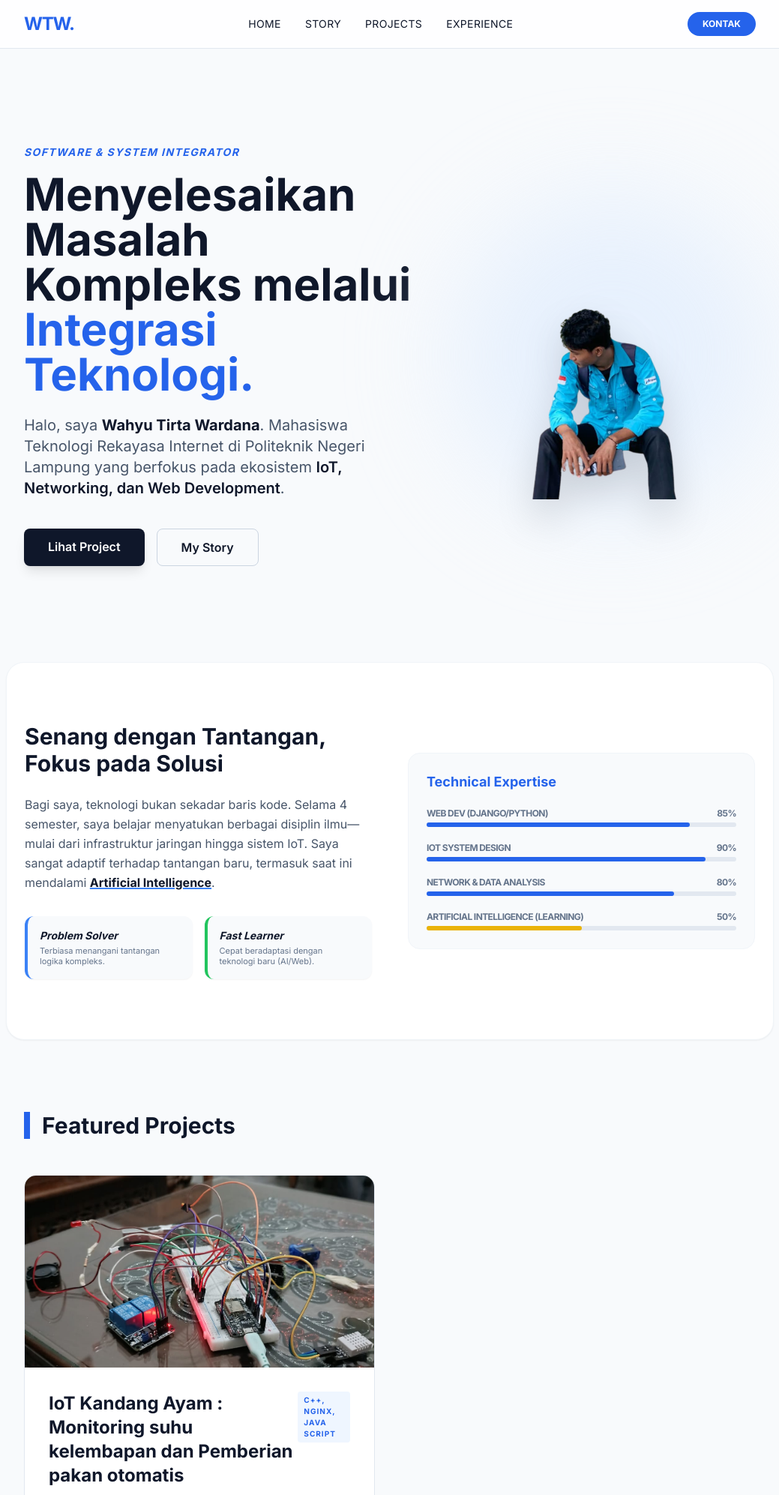
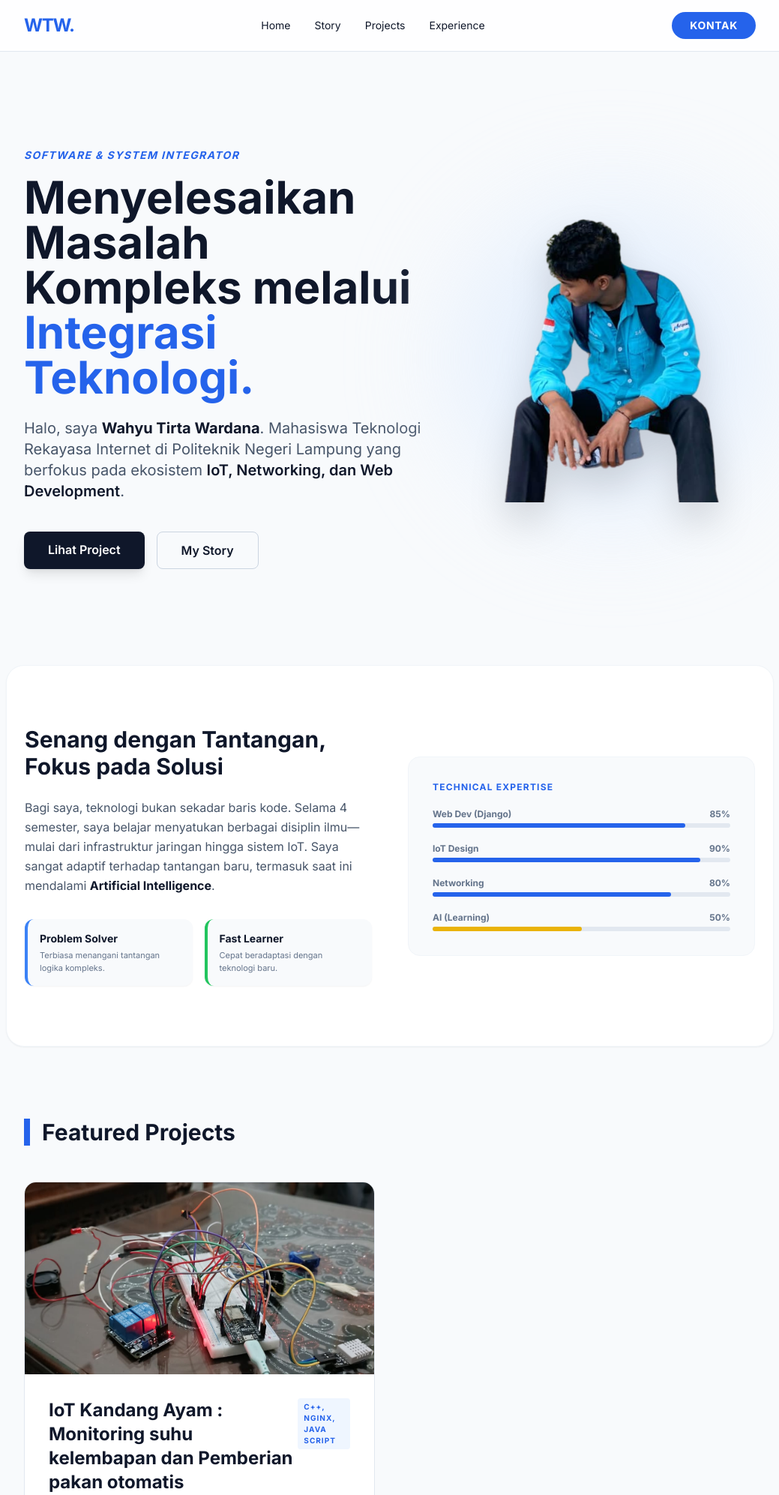
Before and after one commit to wahyourbaeee/mywebsite, a Django app: page / in a window 1280 px wide. Shown: the top 1994 px of the page at 75% size, without its empty margins (120-1159 px from the left). Run offline with Django 5.2, Linux system fonts and the light colour scheme; data comes from the database, SQL or seed files in the repository; parts of the project's set-up code (start-up, migrations or seed data) failed here and were passed over; some libraries are stand-ins or nearby versions.

Commit message:
penambahan kontak email

```diff
--- a/mywebsite/main_app/templates/main_app/base.html
+++ b/mywebsite/main_app/templates/main_app/base.html
@@ -25,9 +25,7 @@
         <span class="font-bold text-2xl tracking-tighter text-blue-600"
           >WTW.</span
         >
-        <div
-          class="hidden md:flex space-x-8 font-medium text-sm uppercase tracking-wide"
-        >
+        <div class="hidden md:flex space-x-8 font-medium text-sm">
           <a href="#home" class="hover:text-blue-600 transition">Home</a>
           <a href="#story" class="hover:text-blue-600 transition">Story</a>
           <a href="#projects" class="hover:text-blue-600 transition"
@@ -38,8 +36,8 @@
           >
         </div>
         <a
-          href="mailto:wahyutirta@example.com"
-          class="bg-blue-600 text-white px-5 py-2 rounded-full text-xs font-bold hover:bg-blue-700 transition uppercase"
+          href="#contact"
+          class="bg-blue-600 text-white px-6 py-2 rounded-full text-sm font-bold hover:bg-blue-700 transition uppercase tracking-wider"
           >Kontak</a
         >
       </div>
@@ -50,10 +48,8 @@
     </main>
 
     <footer class="bg-white border-t border-slate-200 py-12 mt-20">
-      <div class="max-w-5xl mx-auto px-6 text-center">
-        <p class="text-slate-500 text-sm">
-          © 2026 Wahyu Tirta Wardana. Built with Django & Tailwind CSS.
-        </p>
+      <div class="max-w-5xl mx-auto px-6 text-center text-slate-500 text-sm">
+        © 2026 Wahyu Tirta Wardana. Built with Django & Tailwind CSS.
       </div>
     </footer>
   </body>
--- a/mywebsite/main_app/templates/main_app/main.html
+++ b/mywebsite/main_app/templates/main_app/main.html
@@ -2,7 +2,7 @@
 
 <section id="home" class="py-20 md:py-32">
   <div
-    class="flex flex-col-reverse md:flex-row items-center justify-between gap-12 md:gap-16"
+    class="flex flex-col-reverse md:flex-row items-center justify-between gap-12"
   >
     <div class="md:w-3/5 text-center md:text-left">
       <h2
@@ -30,23 +30,21 @@
       <div class="flex flex-wrap justify-center md:justify-start gap-4">
         <a
           href="#projects"
-          class="bg-slate-900 text-white px-8 py-3 rounded-lg font-semibold hover:bg-slate-800 transition shadow-lg text-sm md:text-base"
+          class="bg-slate-900 text-white px-8 py-3 rounded-lg font-semibold hover:bg-slate-800 transition shadow-lg"
           >Lihat Project</a
         >
         <a
           href="#story"
-          class="border border-slate-300 px-8 py-3 rounded-lg font-semibold hover:bg-gray-100 transition text-sm md:text-base"
+          class="border border-slate-300 px-8 py-3 rounded-lg font-semibold hover:bg-gray-100 transition"
           >My Story</a
         >
       </div>
     </div>
-
     <div class="md:w-2/5 flex justify-center relative">
       <div class="relative w-64 h-64 md:w-80 md:h-80 lg:w-96 lg:h-96">
         <div
           class="absolute inset-0 bg-blue-100 rounded-full scale-110 blur-3xl opacity-60"
         ></div>
-
         <img
           src="{% static 'images/wahyu-profile.png' %}"
           alt="Wahyu Tirta Wardana"
@@ -62,51 +60,47 @@
   class="py-20 bg-white -mx-6 px-6 md:rounded-3xl border border-slate-100 shadow-sm"
 >
   <div class="grid grid-cols-1 md:grid-cols-2 gap-12 items-center">
-    <div class="text-pretty">
-      <h3 class="text-3xl font-bold mb-6 text-slate-900">
+    <div>
+      <h3 class="text-3xl font-bold mb-6">
         Senang dengan Tantangan, Fokus pada Solusi
       </h3>
-      <p class="text-slate-600 mb-4 leading-relaxed">
+      <p class="text-slate-600 mb-6 leading-relaxed">
         Bagi saya, teknologi bukan sekadar baris kode. Selama 4 semester, saya
         belajar menyatukan berbagai disiplin ilmu—mulai dari infrastruktur
         jaringan hingga sistem IoT. Saya sangat adaptif terhadap tantangan baru,
         termasuk saat ini mendalami
-        <span
-          class="font-bold text-slate-900 text-slate-900 underline decoration-blue-500 decoration-2"
-          >Artificial Intelligence</span
-        >.
+        <span class="font-bold text-slate-900">Artificial Intelligence</span>.
       </p>
-      <div class="grid grid-cols-2 gap-4 mt-8 text-pretty">
+      <div class="grid grid-cols-2 gap-4 mt-8">
         <div
           class="p-4 bg-slate-50 rounded-xl border-l-4 border-blue-500 shadow-sm"
         >
-          <h4 class="font-bold text-slate-900 text-sm italic">
-            Problem Solver
-          </h4>
-          <p class="text-[11px] text-slate-500 mt-1 leading-tight">
+          <h4 class="font-bold text-slate-900 text-sm">Problem Solver</h4>
+          <p class="text-[11px] text-slate-500 mt-1">
             Terbiasa menangani tantangan logika kompleks.
           </p>
         </div>
         <div
           class="p-4 bg-slate-50 rounded-xl border-l-4 border-green-500 shadow-sm"
         >
-          <h4 class="font-bold text-slate-900 text-sm italic">Fast Learner</h4>
-          <p class="text-[11px] text-slate-500 mt-1 leading-tight">
-            Cepat beradaptasi dengan teknologi baru (AI/Web).
+          <h4 class="font-bold text-slate-900 text-sm">Fast Learner</h4>
+          <p class="text-[11px] text-slate-500 mt-1">
+            Cepat beradaptasi dengan teknologi baru.
           </p>
         </div>
       </div>
     </div>
 
-    <div class="space-y-5 bg-slate-50 p-6 rounded-2xl border border-slate-100">
-      <h4 class="text-lg font-bold mb-4 text-blue-600">Technical Expertise</h4>
+    <div class="space-y-5 bg-slate-50 p-8 rounded-2xl border border-slate-100">
+      <h4
+        class="text-lg font-bold mb-4 text-blue-600 uppercase tracking-widest text-xs"
+      >
+        Technical Expertise
+      </h4>
 
       <div>
-        <div
-          class="flex justify-between mb-1 text-xs font-bold uppercase text-slate-500 tracking-tighter"
-        >
-          <span>Web Dev (Django/Python)</span>
-          <span>85%</span>
+        <div class="flex justify-between mb-1 text-xs font-bold text-slate-500">
+          <span>Web Dev (Django)</span><span>85%</span>
         </div>
         <div class="w-full bg-slate-200 rounded-full h-1.5">
           <div class="bg-blue-600 h-1.5 rounded-full" style="width: 85%"></div>
@@ -114,11 +108,8 @@
       </div>
 
       <div>
-        <div
-          class="flex justify-between mb-1 text-xs font-bold uppercase text-slate-500 tracking-tighter"
-        >
-          <span>IoT System Design</span>
-          <span>90%</span>
+        <div class="flex justify-between mb-1 text-xs font-bold text-slate-500">
+          <span>IoT Design</span><span>90%</span>
         </div>
         <div class="w-full bg-slate-200 rounded-full h-1.5">
           <div class="bg-blue-600 h-1.5 rounded-full" style="width: 90%"></div>
@@ -126,11 +117,8 @@
       </div>
 
       <div>
-        <div
-          class="flex justify-between mb-1 text-xs font-bold uppercase text-slate-500 tracking-tighter"
-        >
-          <span>Network & Data Analysis</span>
-          <span>80%</span>
+        <div class="flex justify-between mb-1 text-xs font-bold text-slate-500">
+          <span>Networking</span><span>80%</span>
         </div>
         <div class="w-full bg-slate-200 rounded-full h-1.5">
           <div class="bg-blue-600 h-1.5 rounded-full" style="width: 80%"></div>
@@ -138,11 +126,8 @@
       </div>
 
       <div>
-        <div
-          class="flex justify-between mb-1 text-xs font-bold uppercase text-slate-500 tracking-tighter"
-        >
-          <span>Artificial Intelligence (Learning)</span>
-          <span>50%</span>
+        <div class="flex justify-between mb-1 text-xs font-bold text-slate-500">
+          <span>AI (Learning)</span><span>50%</span>
         </div>
         <div class="w-full bg-slate-200 rounded-full h-1.5">
           <div
@@ -156,9 +141,7 @@
 </section>
 
 <section id="projects" class="py-24">
-  <h3
-    class="text-3xl font-bold mb-12 text-slate-900 border-l-8 border-blue-600 pl-4"
-  >
+  <h3 class="text-3xl font-bold mb-12 border-l-8 border-blue-600 pl-4">
     Featured Projects
   </h3>
   <div class="grid grid-cols-1 md:grid-cols-2 gap-10">
@@ -172,19 +155,11 @@
           src="{{ project.image.url }}"
           class="w-full h-full object-cover group-hover:scale-110 transition duration-700"
         />
-        {% else %}
-        <div
-          class="w-full h-full flex items-center justify-center text-slate-400"
-        >
-          No Image
-        </div>
         {% endif %}
       </div>
       <div class="p-8">
         <div class="flex justify-between items-start mb-3">
-          <h4
-            class="text-2xl font-bold text-slate-900 group-hover:text-blue-600 transition"
-          >
+          <h4 class="text-2xl font-bold group-hover:text-blue-600 transition">
             {{ project.title }}
           </h4>
           <span
@@ -192,17 +167,14 @@
             >{{ project.tech_stack }}</span
           >
         </div>
-        <p class="text-slate-600 text-sm mb-6 leading-relaxed">
-          {{ project.description }}
-        </p>
+        <p class="text-slate-600 text-sm mb-6">{{ project.description }}</p>
         {% if project.github_link %}
         <a
           href="{{ project.github_link }}"
           target="_blank"
-          class="inline-flex items-center gap-2 font-bold text-sm text-slate-900 hover:text-blue-600 transition-all hover:gap-4"
+          class="font-bold text-sm text-slate-900 hover:text-blue-600 transition-all hover:gap-4 flex items-center gap-2"
+          >View Code <span>→</span></a
         >
-          View Code <span>→</span>
-        </a>
         {% endif %}
       </div>
     </div>
@@ -213,42 +185,45 @@
 <section id="experience" class="py-20 border-t border-slate-200">
   <div class="grid grid-cols-1 md:grid-cols-3 gap-12">
     <div class="md:col-span-2 space-y-8">
-      <h3 class="text-2xl font-bold">Leadership & Collaborative Work</h3>
+      <h3 class="text-2xl font-bold text-slate-900">
+        Leadership & Collaborative Work
+      </h3>
       <div class="border-l-2 border-slate-200 pl-6 space-y-8">
         <div>
-          <span class="text-xs font-bold text-blue-600 uppercase"
+          <span
+            class="text-xs font-bold text-blue-600 uppercase tracking-widest"
             >PKM Leader</span
           >
           <h4 class="font-bold text-lg text-slate-900">
             Ketua Tim Program Kreativitas Mahasiswa
           </h4>
           <p class="text-slate-500 text-sm mt-1">
-            Mengorganisir tim dan menyatukan visi dalam pengembangan inovasi
-            teknologi nasional.
+            Mengorganisir tim dalam inovasi teknologi nasional.
           </p>
         </div>
         <div>
-          <span class="text-xs font-bold text-blue-600 uppercase"
+          <span
+            class="text-xs font-bold text-blue-600 uppercase tracking-widest"
             >Collaborative Author</span
           >
           <h4 class="font-bold text-lg text-slate-900">
             Penulis Buku & Pemateri Teknologi
           </h4>
           <p class="text-slate-500 text-sm mt-1">
-            Berkontribusi dalam buku "Internet of Things" dan aktif sebagai
-            pembicara Cyber Hygiene bersama tim.
+            Berkontribusi pada buku "Internet of Things" dan speaker Cyber
+            Hygiene.
           </p>
         </div>
       </div>
     </div>
     <div
-      class="bg-slate-900 text-white p-8 rounded-3xl flex flex-col justify-between shadow-2xl shadow-blue-900/20"
+      class="bg-slate-900 text-white p-8 rounded-3xl flex flex-col justify-between shadow-2xl"
     >
       <div>
-        <h4 class="text-xl font-bold mb-4 italic text-blue-400 underline">
+        <h4 class="text-xl font-bold italic text-blue-400 underline mb-4">
           Let's Connect
         </h4>
-        <p class="text-slate-400 text-sm leading-relaxed">
+        <p class="text-slate-400 text-sm">
           Terbuka untuk kolaborasi project, freelance, atau peluang magang.
         </p>
       </div>
@@ -256,7 +231,7 @@
         <a
           href="https://www.linkedin.com/in/wahyutirtawardana/"
           target="_blank"
-          class="p-3 bg-white/10 rounded-full hover:bg-blue-600 transition"
+          class="p-3 bg-white/10 rounded-full hover:bg-blue-600 transition shadow-sm"
         >
           <svg class="w-5 h-5 fill-white" viewBox="0 0 24 24">
             <path
@@ -267,7 +242,7 @@
         <a
           href="https://github.com/wahyourbaeee"
           target="_blank"
-          class="p-3 bg-white/10 rounded-full hover:bg-white hover:text-black transition"
+          class="p-3 bg-white/10 rounded-full hover:bg-white hover:text-black transition shadow-sm"
         >
           <svg class="w-5 h-5 fill-current" viewBox="0 0 24 24">
             <path
@@ -280,4 +255,39 @@
   </div>
 </section>
 
+<section id="contact" class="py-24 border-t border-slate-100 text-center">
+  <h2 class="text-blue-600 font-bold uppercase text-xs tracking-widest mb-4">
+    Direct Contact
+  </h2>
+  <h3 class="text-4xl font-extrabold mb-12 text-slate-900">
+    Siap untuk Kolaborasi?
+  </h3>
+  <div class="inline-flex flex-col md:flex-row gap-6">
+    <a
+      href="mailto:wwahyutirta@gmail.com"
+      class="flex items-center gap-4 px-8 py-4 bg-white border border-slate-200 rounded-2xl hover:border-blue-500 hover:shadow-lg transition group"
+    >
+      <div
+        class="p-3 bg-blue-50 rounded-xl group-hover:bg-blue-600 transition-colors"
+      >
+        <svg
+          class="w-6 h-6 text-blue-600 group-hover:text-white"
+          fill="none"
+          stroke="currentColor"
+          viewBox="0 0 24 24"
+        >
+          <path
+            stroke-width="2"
+            d="M3 8l7.89 5.26a2 2 0 002.22 0L21 8M5 19h14a2 2 0 002-2V7a2 2 0 00-2-2H5a2 2 0 00-2 2v10a2 2 0 002 2z"
+          ></path>
+        </svg>
+      </div>
+      <div class="text-left">
+        <p class="text-xs text-slate-500 font-bold uppercase">Email Me</p>
+        <p class="font-bold text-slate-900">wwahyutirta@gmail.com</p>
+      </div>
+    </a>
+  </div>
+</section>
+
 {% endblock %}
--- a/mywebsite/mywebsite/settings.py
+++ b/mywebsite/mywebsite/settings.py
@@ -121,6 +121,11 @@ USE_TZ = True
 # https://docs.djangoproject.com/en/6.0/howto/static-files/
 
 STATIC_URL = 'static/'
+
+# Tempat penampungan akhir pas collectstatic (Wajib ada buat production)
+STATIC_ROOT = BASE_DIR / "staticfiles"
+
+# Ini jalur ke folder static yang lo bikin manual tadi
 STATICFILES_DIRS = [
     BASE_DIR / "static",
 ]
```
Also changed, not shown: mywebsite/mywebsite/static/images/wahyu-profile.png (deleted), mywebsite/static/images/wahyu-profile.png (added).
